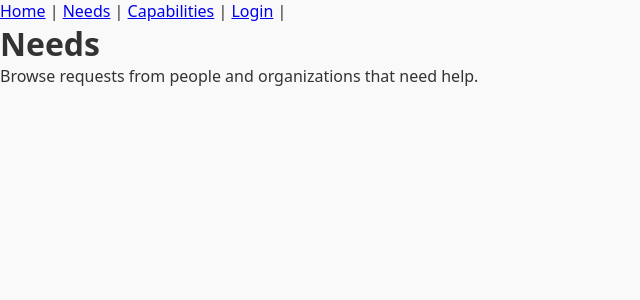
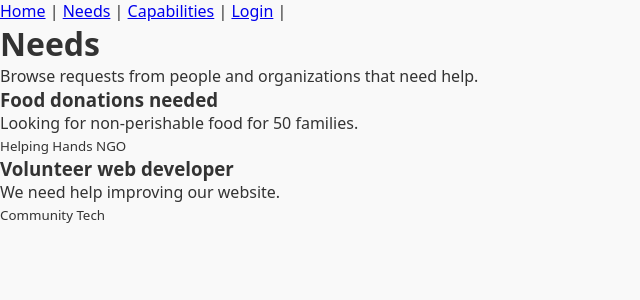
Before and after one commit to aguozden/Marketplace, a React app: page /needs in a window 1280 px wide. Shown: the top 300 px of the page, without its empty margins (0-640 px from the left). Built offline with nearby package versions, Linux system fonts and the light colour scheme; the HTML template or start-up script is replaced by a standard one.

Commit message:
Add mock needs data and list view

```diff
--- /dev/null
+++ b/src/data/needs.ts
@@ -0,0 +1,14 @@
+export const needs = [
+  {
+    id: 1,
+    title: 'Food donations needed',
+    description: 'Looking for non-perishable food for 50 families.',
+    organization: 'Helping Hands NGO',
+  },
+  {
+    id: 2,
+    title: 'Volunteer web developer',
+    description: 'We need help improving our website.',
+    organization: 'Community Tech',
+  },
+];
--- a/src/pages/Needs.tsx
+++ b/src/pages/Needs.tsx
@@ -1,8 +1,20 @@
+import { needs } from "../data/needs";
+
 export default function Needs() {
   return (
     <>
       <h1>Needs</h1>
       <p>Browse requests from people and organizations that need help.</p>
+
+      <ul>
+        {needs.map((need) => (
+          <li key={need.id}>
+            <h3>{need.title}</h3>
+            <p>{need.description}</p>
+            <small>{need.organization}</small>
+          </li>
+        ))}
+      </ul>
     </>
   );
 }
```
